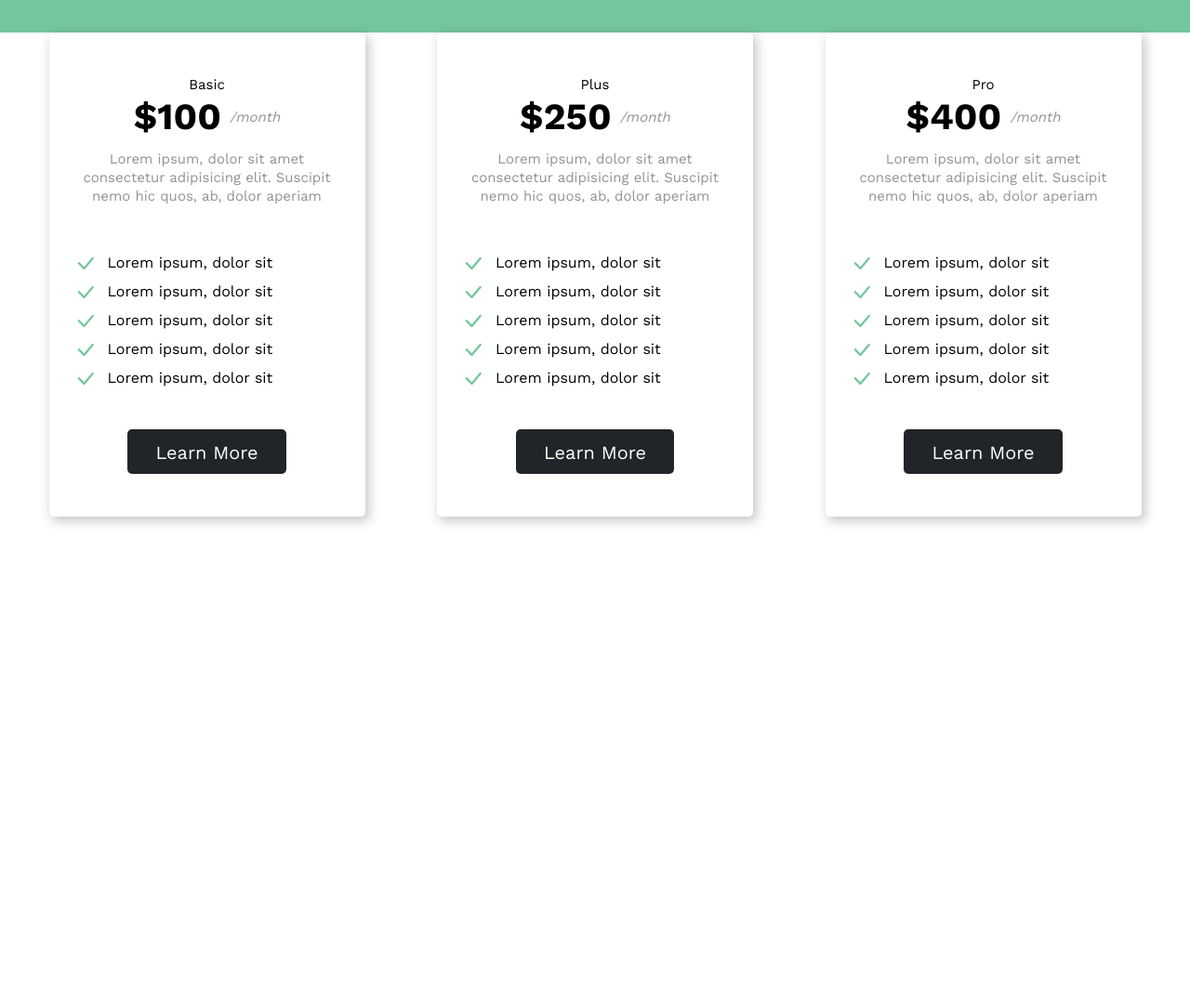
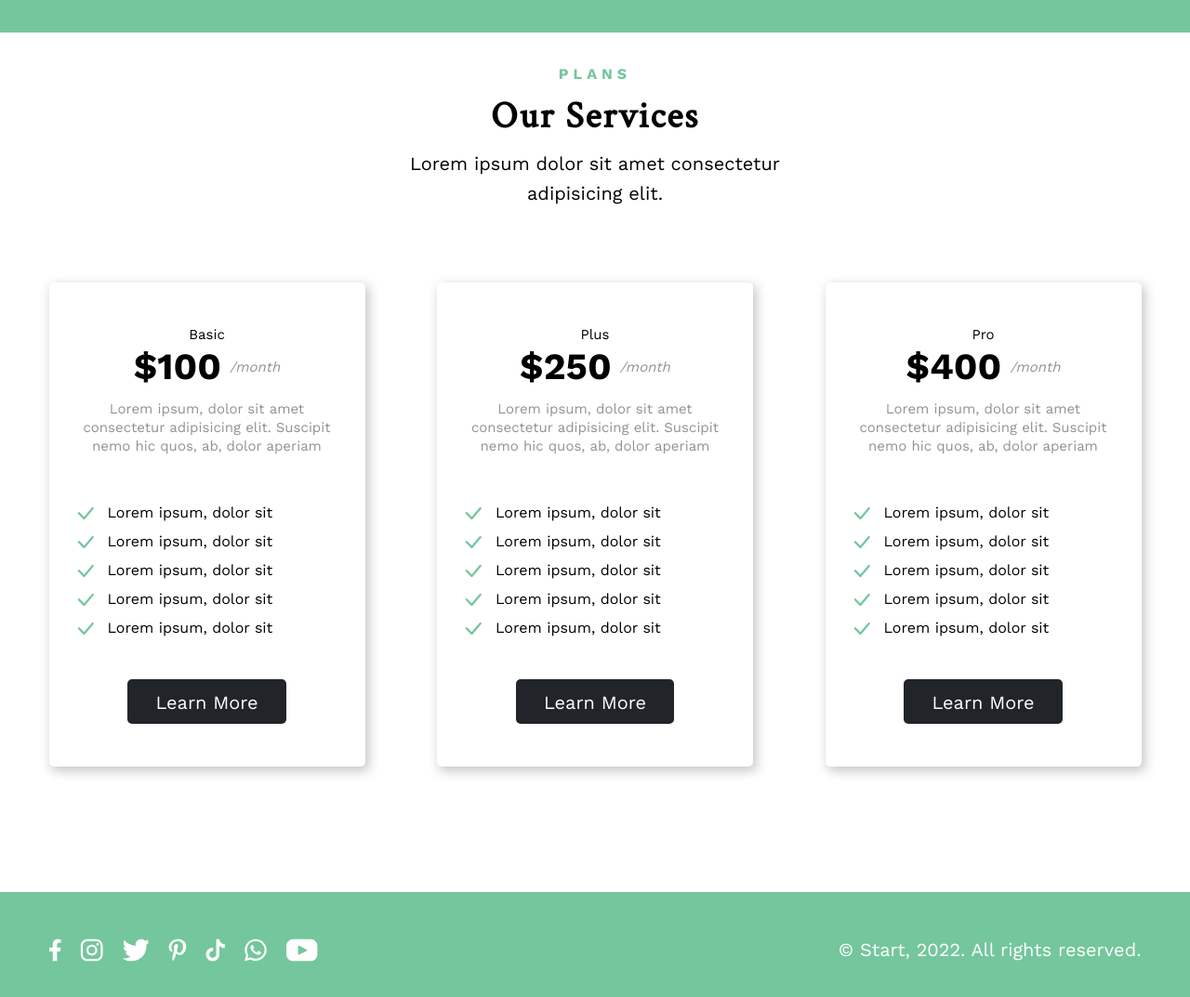
Before and after one commit to teodora-samardzhieva/sirma-html-and-css-workshop-jun-2025, a plain HTML site: page src/services.html in a window 1280 px wide. Shown: the part 93-1166 px from the top of the page at 93% size. Before the commit the page ends 800 px from the top, so only its background shows below. Drawn offline with nearby package versions, Linux system fonts and the light colour scheme.

Commit message:
Add footer

```diff
--- a/src/css/style.css
+++ b/src/css/style.css
@@ -12,6 +12,29 @@
 
 body {
     margin: 0;
+    display: flex;
+    flex-direction: column;
+    justify-content: space-between;
+    height: 100vh;
+}
+
+.main-section {
+    flex-grow: 1;
+}
+
+h1,
+h2,
+h3,
+h4,
+h5,
+h6 {
+    margin: 0;
+}
+
+h1 {
+    font-family: 'Crimson Text';
+    font-size: 2.5rem;
+    letter-spacing: 2px;
 }
 
 .body-regular {
@@ -22,6 +45,14 @@ body {
     font-size: 1.25rem;
     font-family: 'Work Sans';
     line-height: 125%;
+    margin: 0;
+}
+
+.label {
+    font-size: 1rem;
+    font-weight: bold;
+    letter-spacing: 5px;
+    text-transform: uppercase;
 }
 
 .button {
@@ -40,6 +71,24 @@ body {
 .footer-section {
     background-color: var(--primary-color);
     color: var(--white-color);
+}
+
+.header-section {
+    margin-bottom: 35px;
+}
+
+.footer-section {
+    padding: 50px 0;
+}
+
+.footer-section-content {
+    display: flex;
+    justify-content: space-between;
+}
+
+.footer-links {
+    display: flex;
+    gap: 20px;
 }
 
 .section-content {
@@ -78,10 +127,31 @@ body {
     font-size: 1.25rem;
 }
 
+/* Heading section */
+.heading-section {
+    width: 411px;
+    display: flex;
+    flex-direction: column;
+    align-items: center;
+    margin: auto;
+    text-align: center;
+    gap: 25px;
+    margin-bottom: 80px;
+}
+
+.heading-section h2 {
+    color: var(--primary-color);
+}
+
+.heading-section .sub-heading {
+    line-height: 160%;
+}
+
 /* Service section */
 .service-section {
     display: flex;
     justify-content: space-between;
+    margin-bottom: 135px;
 }
 
 .service-card {
--- a/src/services.html
+++ b/src/services.html
@@ -5,7 +5,9 @@
     <meta charset="UTF-8">
     <meta name="viewport" content="width=device-width, initial-scale=1.0">
     <link rel="stylesheet" href="./css/style.css">
-    <link href="https://fonts.googleapis.com/css2?family=Crimson+Text:wght@400&family=Work+Sans:wght@400;500;700&display=swap" rel="stylesheet">
+    <link
+        href="https://fonts.googleapis.com/css2?family=Crimson+Text:wght@400&family=Work+Sans:wght@400;500;700&display=swap"
+        rel="stylesheet">
 
     <title>Services</title>
 </head>
@@ -44,6 +46,14 @@
             </nav>
         </div>
     </header>
+
+    <main class="main-section">
+        <section class="heading-section">
+            <h2 class="label">Plans</h2>
+            <h1>Our Services</h1>
+            <p class="sub-heading">Lorem ipsum dolor sit amet consectetur adipisicing elit.</p>
+        </section>
+
         <section class="service-section section-content">
             <article class="service-card">
                 <header class="service-card-header">
@@ -52,7 +62,8 @@
                         <strong>$100</strong>
                         <em class="body-regular">/month</em>
                     </div>
-                <p class="service-card-header-text body-regular">Lorem ipsum, dolor sit amet consectetur adipisicing elit. Suscipit nemo hic quos, ab, dolor aperiam</p>
+                    <p class="service-card-header-text body-regular">Lorem ipsum, dolor sit amet consectetur adipisicing
+                        elit. Suscipit nemo hic quos, ab, dolor aperiam</p>
                 </header>
                 <main>
                     <ul class="service-list">
@@ -74,7 +85,8 @@
                         <strong>$250</strong>
                         <em class="body-regular">/month</em>
                     </div>
-                <p class="service-card-header-text body-regular">Lorem ipsum, dolor sit amet consectetur adipisicing elit. Suscipit nemo hic quos, ab, dolor aperiam</p>
+                    <p class="service-card-header-text body-regular">Lorem ipsum, dolor sit amet consectetur adipisicing
+                        elit. Suscipit nemo hic quos, ab, dolor aperiam</p>
                 </header>
                 <main>
                     <ul class="service-list">
@@ -96,7 +108,8 @@
                         <strong>$400</strong>
                         <em class="body-regular">/month</em>
                     </div>
-                <p class="service-card-header-text body-regular">Lorem ipsum, dolor sit amet consectetur adipisicing elit. Suscipit nemo hic quos, ab, dolor aperiam</p>
+                    <p class="service-card-header-text body-regular">Lorem ipsum, dolor sit amet consectetur adipisicing
+                        elit. Suscipit nemo hic quos, ab, dolor aperiam</p>
                 </header>
                 <main>
                     <ul class="service-list">
@@ -112,8 +125,21 @@
                 </footer>
             </article>
         </section>
+    </main>
+
     <footer class="footer-section">
-
+        <div class="footer-section-content section-content">
+            <div class="footer-links">
+                <img src="./img/facebook.svg" alt="facebook">
+                <img src="./img/instagram.svg" alt="instagram">
+                <img src="./img/twitter.svg" alt="twitter">
+                <img src="./img/pinterest.svg" alt="pinterest">
+                <img src="./img/tiktok.svg" alt="tiktok">
+                <img src="./img/viber.svg" alt="viber">
+                <img src="./img/youtube.svg" alt="youtube">
+            </div>
+            <div class="sub-heading">&copy; Start, 2022. All rights reserved.</div>
+        </div>
     </footer>
 </body>
 
```
Also changed, not shown: src/img/facebook.svg (added), src/img/instagram.svg (added), src/img/pinterest.svg (added), src/img/tiktok.svg (added), src/img/twitter.svg (added), src/img/viber.svg (added), src/img/youtube.svg (added). Lines whose indentation alone changed are shown as unchanged.
